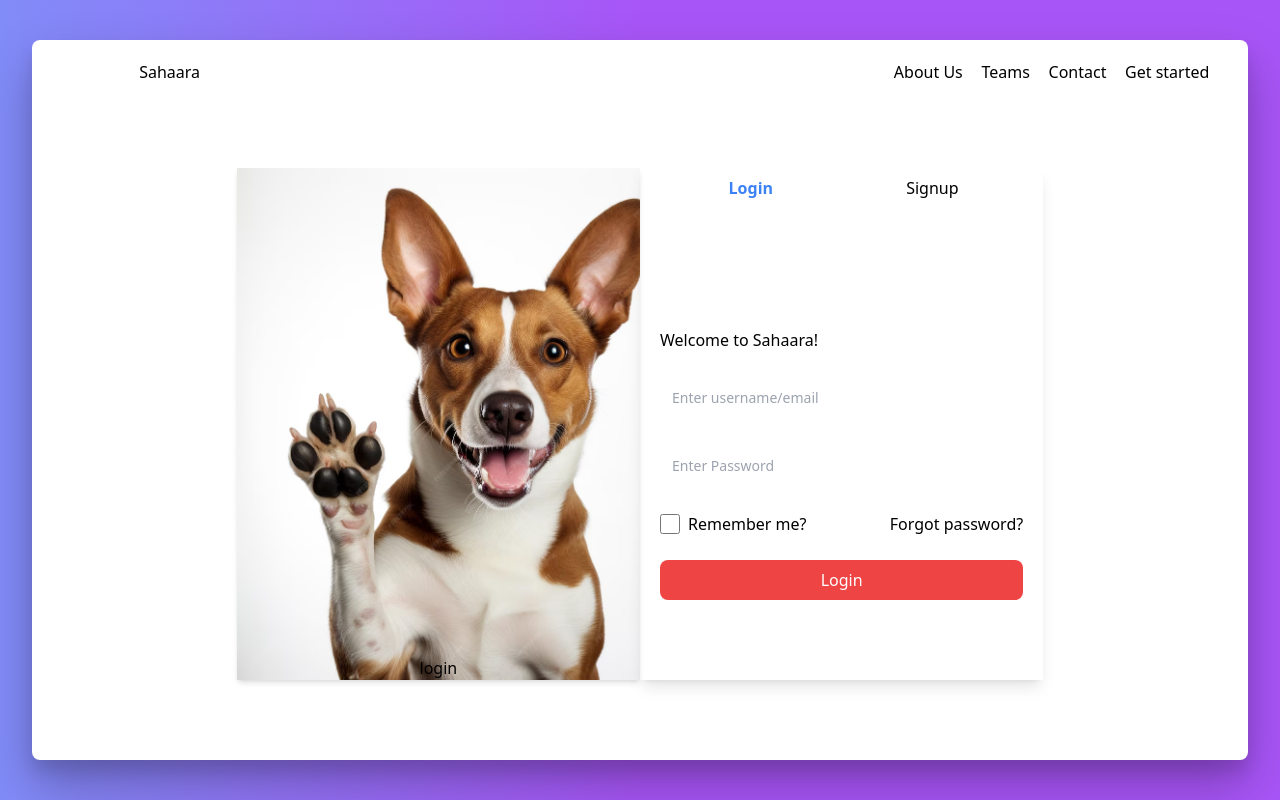
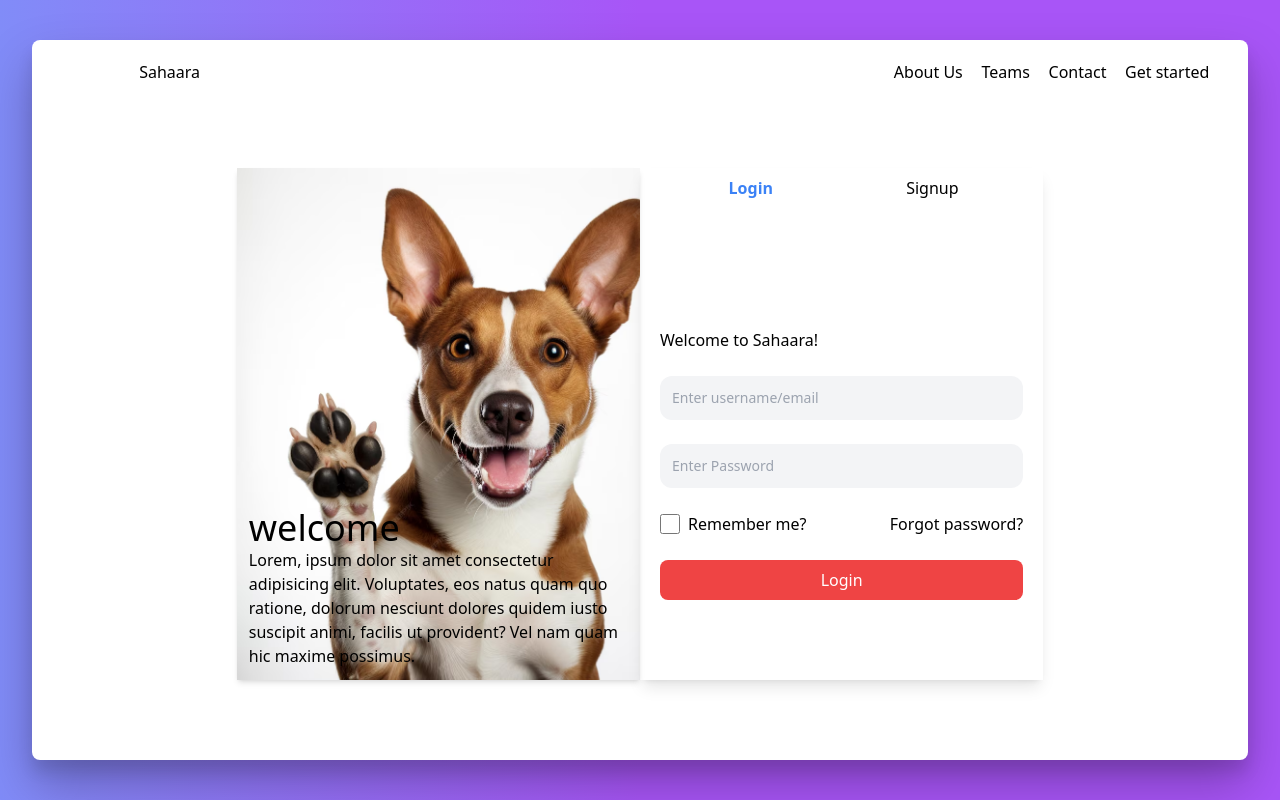
Before and after one commit to suminashrestha/Sahaara, a React (Vite) app in the folder frontend/: page /join/login in a window 1280 px wide. Built offline with nearby package versions, Linux system fonts and the light colour scheme.

Commit message:
add navs

```diff
--- a/frontend/src/App.tsx
+++ b/frontend/src/App.tsx
@@ -6,19 +6,21 @@ import Contact from "./pages/Contact";
 import Login from "./components/Login";
 import SignUp from "./components/Signup";
 import LoginSignup from "./pages/SignupLogin";
+import LandingNav from "./components/LandingNav";
 export default function App() {
   return (
     <>
       <div className="bg-gradient-to-r from-indigo-400 via-purple-500 to-purple-500 h-[100vh] flex justify-center items-center">
         <div className="bg-white h-[90vh] w-[95vw] rounded-lg overflow-hidden shadow-floating-deep border-none">
           <BrowserRouter>
+          <LandingNav/>
             <Routes>
               <Route path="/" element={<Homepage />}></Route>
               <Route path="about" element={<About />} />
               <Route path="teams" element={<Teams />} />
               <Route path="contact" element={<Contact />} />
               <Route path="join" element={<LoginSignup />}>
-                <Route index element={<Navigate replace to="login"/>} />
+                <Route index element={<Navigate replace to="login" />} />
                 <Route path="login" element={<Login />} />
                 <Route path="signup" element={<SignUp />} />
               </Route>
--- a/frontend/src/components/InputField.tsx
+++ b/frontend/src/components/InputField.tsx
@@ -7,7 +7,7 @@ interface InputField{
 }
 const InputField: React.FC <InputField>=({placeholder, type ,className=" ",value,onChange})=>{
     return (
-        <input type={type} placeholder={placeholder} className={`${className} p-3 text-sm text-black rounded-lg focus:outline-none`} value={value} onChange={onChange}/>
+        <input type={type} placeholder={placeholder} className={`${className} p-3 text-sm text-black rounded-xl bg-gray-100 focus:outline-none`} value={value} onChange={onChange}/>
     )
 }
 export default InputField
--- a/frontend/src/components/LandingNav.tsx
+++ b/frontend/src/components/LandingNav.tsx
@@ -1,5 +1,4 @@
-import { NavLink, Outlet } from "react-router-dom";
-import Button from "./Button";
+import { NavLink} from "react-router-dom";
 export default function LandingNav() {
   return (
     <nav>
--- a/frontend/src/components/Signup.tsx
+++ b/frontend/src/components/Signup.tsx
@@ -31,7 +31,7 @@ function Signup() {
       {userMode && (
         <form className="flex flex-col h-[100%] p-5 gap-5 justify-center">
           <InputField
-            placeholder="Enter username"
+            placeholder={userMode==="organization"? "Enter name": "Enter username"}
             type="text"
             value={username}
             onChange={(e) => setUsername(e.target.value)}
--- a/frontend/src/components/SignupLoginSidebar.tsx
+++ b/frontend/src/components/SignupLoginSidebar.tsx
@@ -1,12 +1,20 @@
 function SignupLoginSidebar({ status }) {
-    return (
-        <div className=" h-[80%] w-[40%] shadow-md bg-cover bg-[url('/dog.avif')] flex flex-cols flex-col-reverse items-center">
-            {status === 'login' &&
-                <div>login</div>
-            }
-            {status === 'signup' && <div>signup</div>}
+  return (
+    <div className=" h-[80%] w-[40%] shadow-md bg-cover bg-[url('/dog.avif')] flex flex-col-reverse items-center p-3">
+      {status === "login" && (
+        <div>
+          <h2 className="text-4xl">welcome</h2>
+          <p>
+            Lorem, ipsum dolor sit amet consectetur adipisicing elit.
+            Voluptates, eos natus quam quo ratione, dolorum nesciunt dolores
+            quidem iusto suscipit animi, facilis ut provident? Vel nam quam hic
+            maxime possimus.
+          </p>
         </div>
-    )
+      )}
+      {status === "signup" && <h2>shdknf</h2>}
+    </div>
+  );
 }
 
 export default SignupLoginSidebar;
--- a/frontend/src/pages/About.tsx
+++ b/frontend/src/pages/About.tsx
@@ -1,9 +1,7 @@
-import LandingNav from "../components/LandingNav";
 
 export default function About(){
     return(
         <div>
-            <LandingNav/>
             aboutus
         </div>
     )
--- a/frontend/src/pages/Contact.tsx
+++ b/frontend/src/pages/Contact.tsx
@@ -1,9 +1,8 @@
-import LandingNav from "../components/LandingNav"
+
 
 function Contact() {
     return (
         <div>
-            <LandingNav/>
             contact
         </div>
     )
--- a/frontend/src/pages/Homepage.tsx
+++ b/frontend/src/pages/Homepage.tsx
@@ -1,9 +1,8 @@
-import LandingNav from "../components/LandingNav";
 
 export default function Homepage() {
   return (
-    <>
-      <LandingNav />
-    </>
+    <div>
+      hi
+    </div>
   );
 }
--- a/frontend/src/pages/SignupLogin.tsx
+++ b/frontend/src/pages/SignupLogin.tsx
@@ -1,5 +1,4 @@
 import { useState } from "react";
-import LandingNav from "../components/LandingNav";
 import SignLoginNav from "../components/SignLoginNav";
 import { Outlet } from "react-router";
 import SignupLoginSidebar from "../components/SignupLoginSidebar";
@@ -9,7 +8,6 @@ function LoginSignup() {
 
   return (
     <div>
-      <LandingNav />
       <div className="flex justify-center">
         <div className="flex px-10 w-[85vw] h-[80vh] justify-center items-center">
           <SignupLoginSidebar status={status}/>
--- a/frontend/src/pages/Teams.tsx
+++ b/frontend/src/pages/Teams.tsx
@@ -1,9 +1,7 @@
-import LandingNav from "../components/LandingNav"
 
 function Teams() {
     return (
         <div>
-            <LandingNav/>
             teams
         </div>
     )
```
Also changed, not shown: 1 other file (tests, documents, lock files or other folders).
